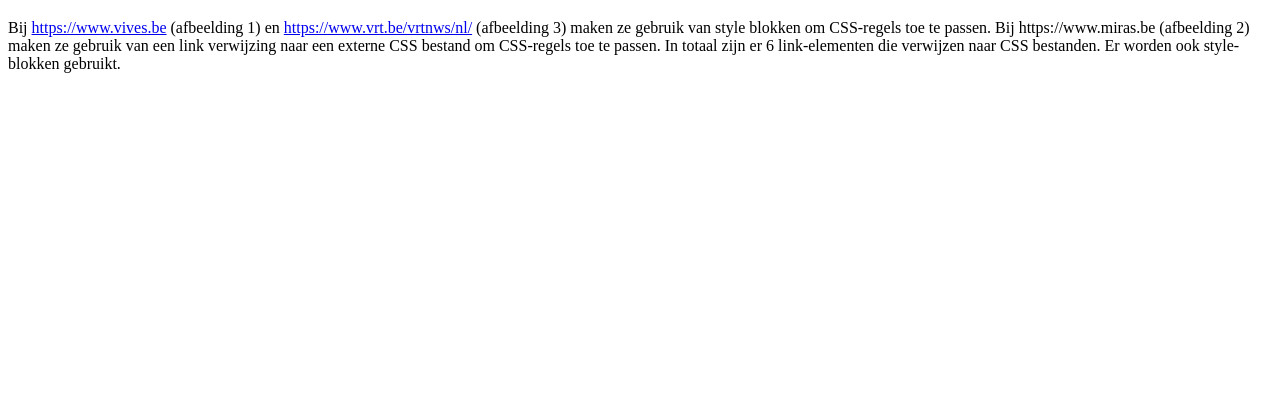
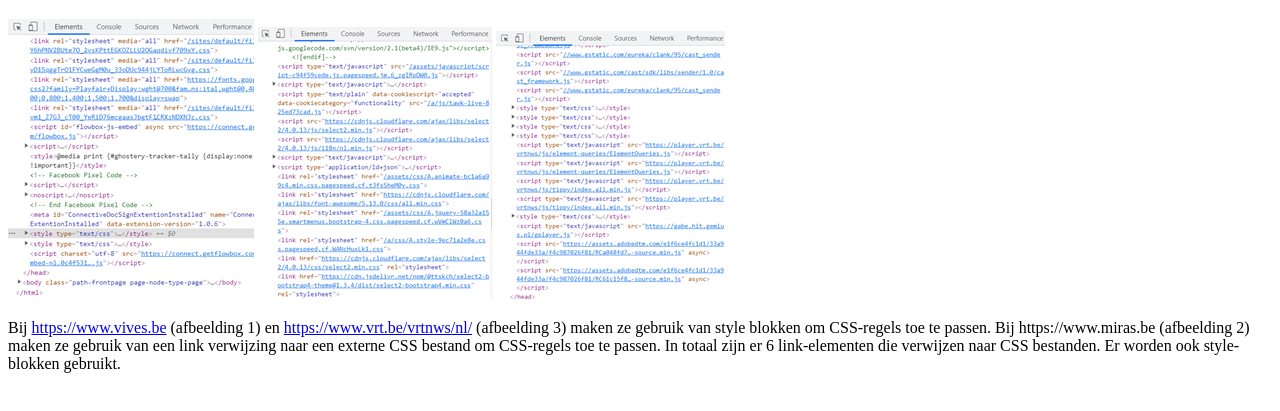
Before and after one commit to kechaan/Web-developement-semester1, a plain HTML site: page CSS1/opdracht 3.html in a window 1280 px wide. Shown: the part 61-472 px from the top of the page. Drawn offline with Linux system fonts and the light colour scheme.

Commit message:
Update opdracht 3.html

```diff
--- a/CSS1/opdracht 3.html
+++ b/CSS1/opdracht 3.html
@@ -6,10 +6,17 @@
 </head>
 <body>
 <h1>opdracht 3</h1>
+<article>
+<section>
+    <img src="img/opdracht3.1.png" alt="afbeelding">
+    <img src="img/opdracht3.2.png" alt="afbeelding">
+    <img src="img/opdracht3.3.png" alt="afbeelding">
+</section>
 <section>
     <p>Bij <a href="https://www.vives.be">https://www.vives.be</a> (afbeelding 1) en <a href="ttps://www.vrt.be/vrtnws/nl/">https://www.vrt.be/vrtnws/nl/</a> (afbeelding 3) maken ze gebruik van style blokken om CSS-regels toe te passen.
         Bij https://www.miras.be (afbeelding 2) maken ze gebruik van een link verwijzing naar een externe CSS bestand om CSS-regels toe te passen. In totaal zijn er 6 link-elementen die verwijzen naar CSS bestanden. Er worden ook style-blokken gebruikt.
     </p>
 </section>
+</article>
 </body>
 </html>
```
